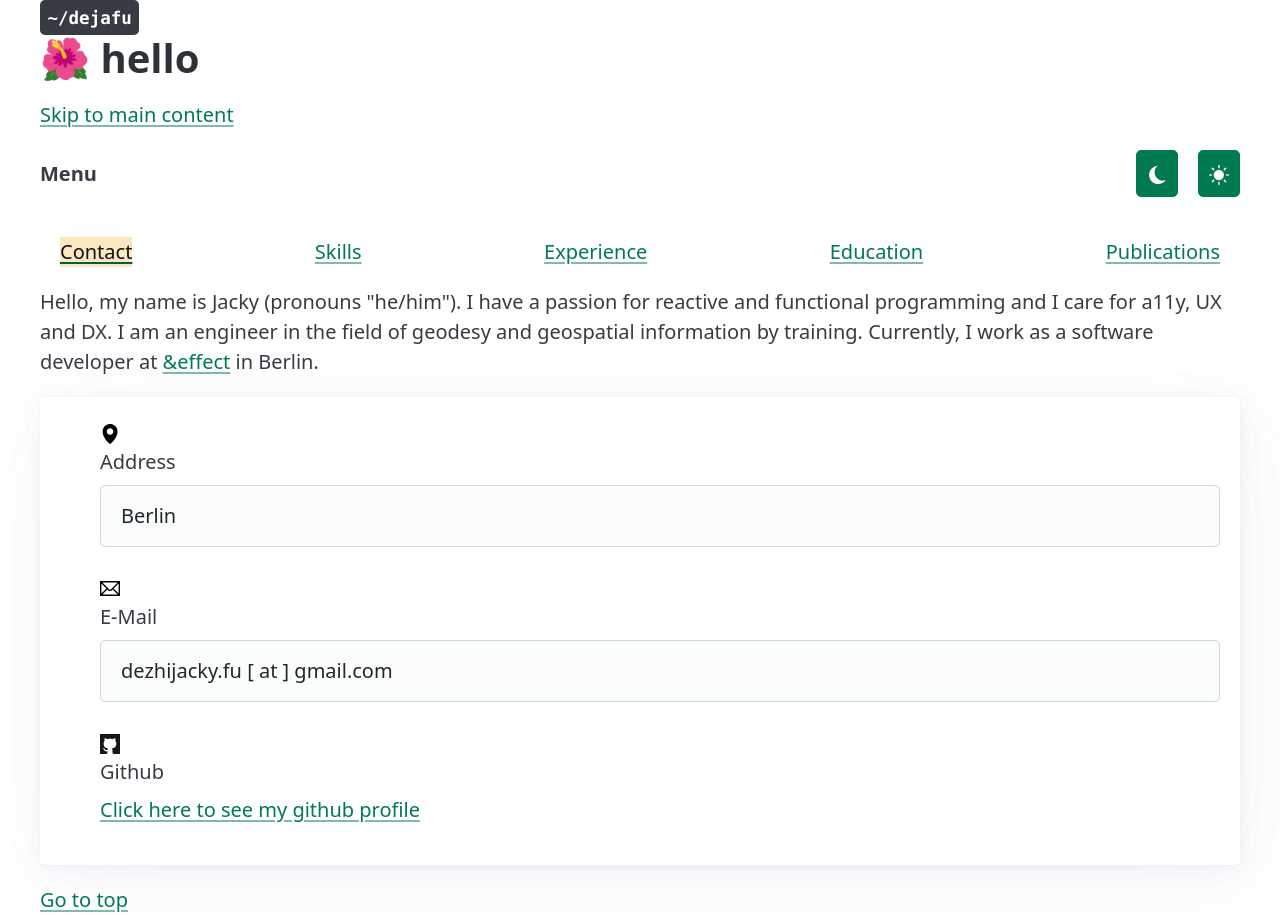
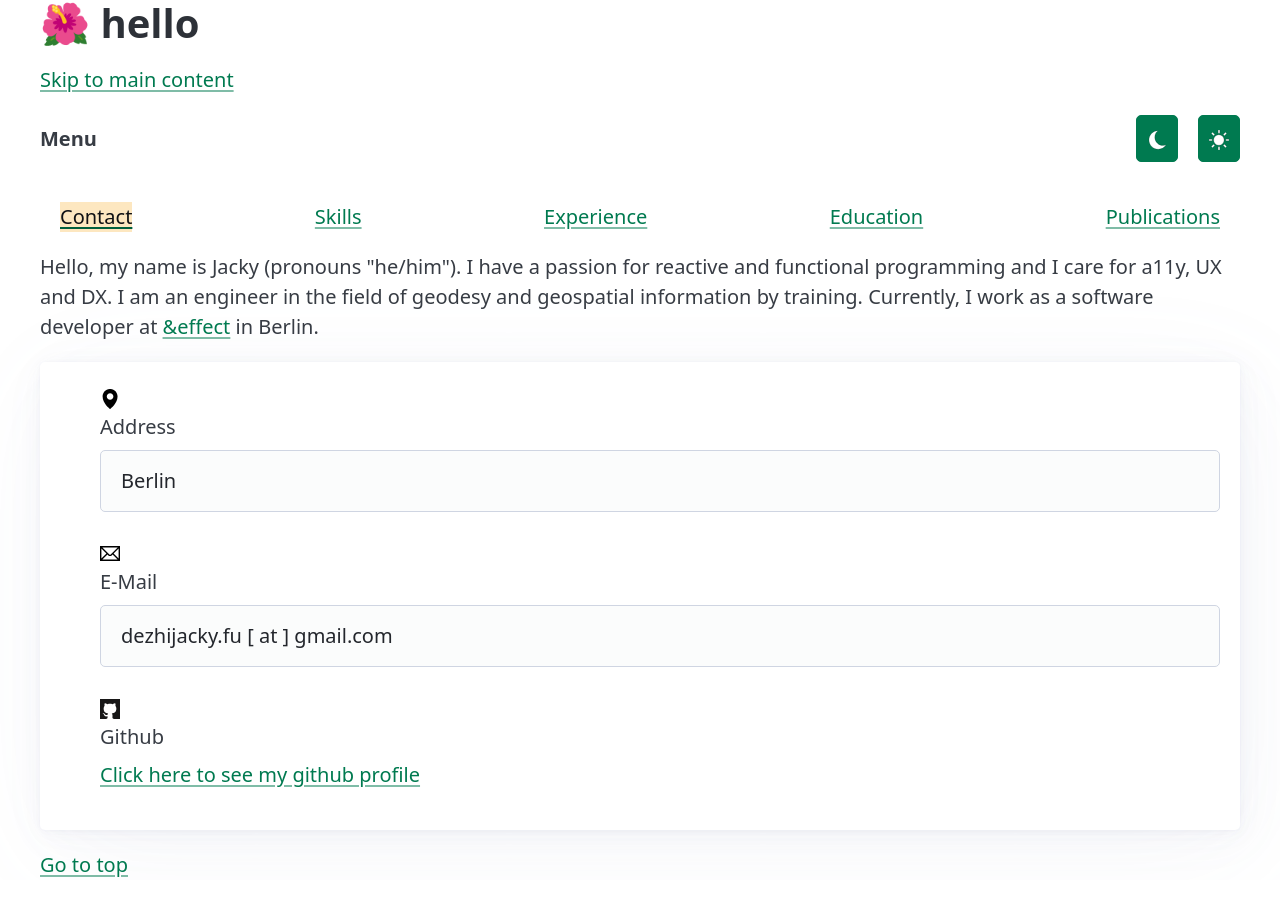
Before and after one commit to jackyscript/dejafu, a Vue app: page / in a window 1280 px wide. After the commit the page ends 880 px from the top, so only its background shows below. Built offline with nearby package versions, Linux system fonts and the light colour scheme.

Commit message:
Update HeaderComponent.vue

```diff
--- a/src/components/HeaderComponent.vue
+++ b/src/components/HeaderComponent.vue
@@ -9,7 +9,6 @@ defineProps({
 
 <template>
   <header class="container">
-    <kbd>~/dejafu</kbd>
     <h1>{{ msg }}</h1>
     <a href="#main">Skip to main content</a>
   </header>
```
